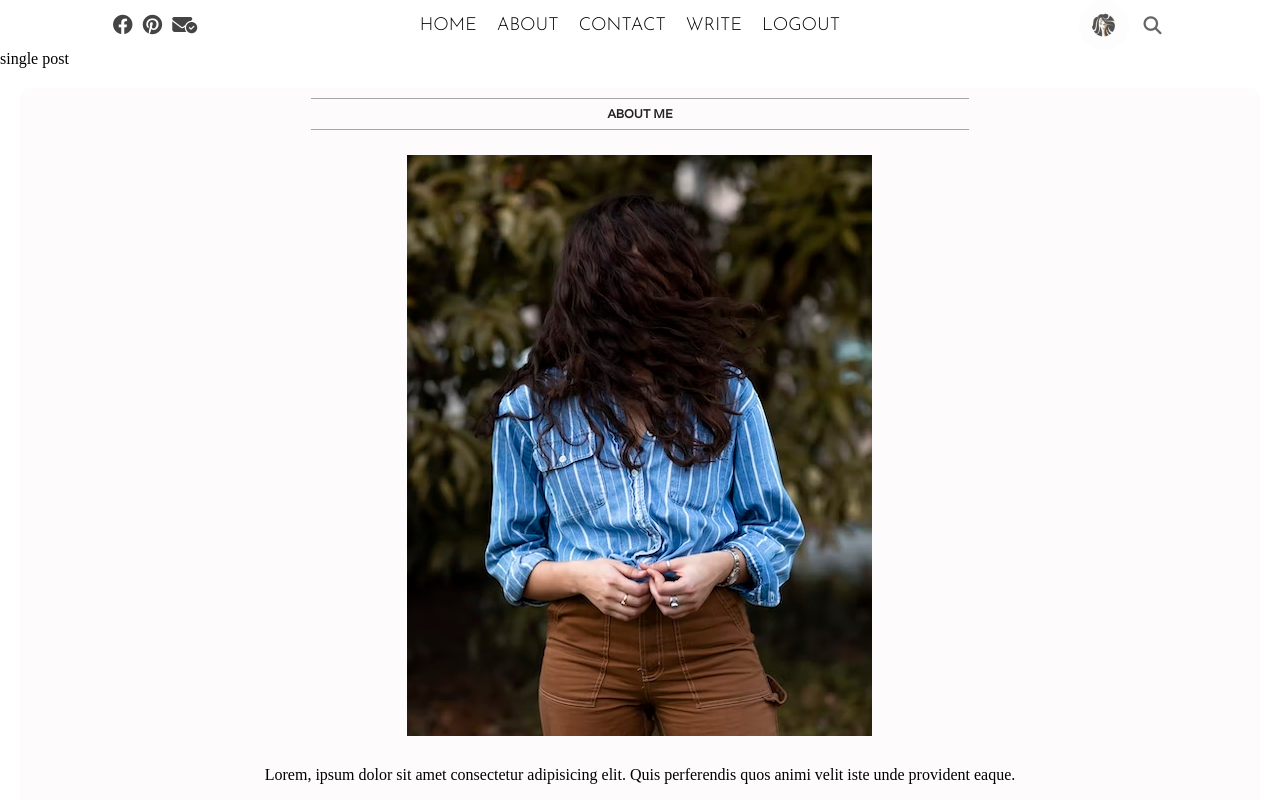
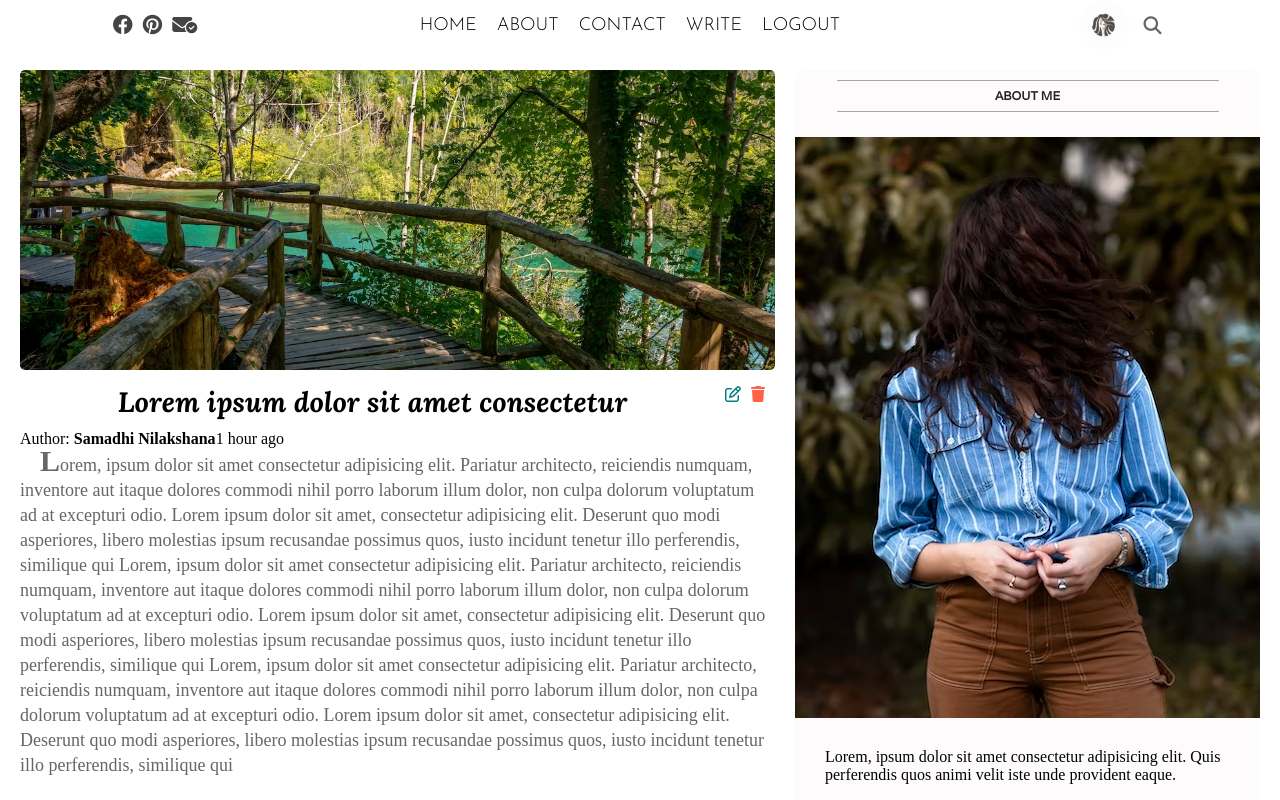
Before and after one commit to Sama-Liyanage/Journal-Website, a React (Create React App) app: page / in a window 1280 px wide. Shown: the top 800 px of the page. Built offline with nearby package versions, Linux system fonts and the light colour scheme.

Commit message:
Update Content

```diff
--- a/src/components/singlePost/SinglePost.jsx
+++ b/src/components/singlePost/SinglePost.jsx
@@ -1,10 +1,47 @@
 import React from 'react'
 import "./singlePost.css";
+import singlePostImg from "../../assets/singlePostImg.jpg"
 
 export default function SinglePost() {
   return (
     <div className="singlePost">
-       single post
+      <div className="singlePostWrapper">
+        <img src={singlePostImg} alt="" className="singlePostImg" />
+        <h1 className="singlePostTitle">
+            Lorem ipsum dolor sit amet consectetur
+            <div className="singlePostEdit">
+                <i className="singlePostIcon fa-regular fa-pen-to-square"></i>
+                <i className="singlePostIcon fa-solid fa-trash"></i>
+            </div>
+        </h1>
+        <div className="singlePostInfo">
+          <span className="singlePostAuthor">Author: <b>Samadhi Nilakshana</b></span>
+          <span className="singlePostDate">1 hour ago</span>
+          <p className="singlePostDesc">
+            Lorem, ipsum dolor sit amet consectetur adipisicing elit.
+            Pariatur architecto, reiciendis numquam, inventore aut itaque
+            dolores commodi nihil porro laborum illum dolor, non culpa
+            dolorum voluptatum ad at excepturi odio. Lorem ipsum dolor
+            sit amet, consectetur adipisicing elit. Deserunt quo modi
+            asperiores, libero molestias ipsum recusandae possimus quos,
+            iusto incidunt tenetur illo perferendis, similique qui
+            Lorem, ipsum dolor sit amet consectetur adipisicing elit.
+            Pariatur architecto, reiciendis numquam, inventore aut itaque
+            dolores commodi nihil porro laborum illum dolor, non culpa
+            dolorum voluptatum ad at excepturi odio. Lorem ipsum dolor
+            sit amet, consectetur adipisicing elit. Deserunt quo modi
+            asperiores, libero molestias ipsum recusandae possimus quos,
+            iusto incidunt tenetur illo perferendis, similique qui
+            Lorem, ipsum dolor sit amet consectetur adipisicing elit.
+            Pariatur architecto, reiciendis numquam, inventore aut itaque
+            dolores commodi nihil porro laborum illum dolor, non culpa
+            dolorum voluptatum ad at excepturi odio. Lorem ipsum dolor
+            sit amet, consectetur adipisicing elit. Deserunt quo modi
+            asperiores, libero molestias ipsum recusandae possimus quos,
+            iusto incidunt tenetur illo perferendis, similique qui
+             </p>
+        </div>
+      </div>
     </div>
   )
 }
--- a/src/components/singlePost/singlePost.css
+++ b/src/components/singlePost/singlePost.css
@@ -0,0 +1,61 @@
+.singlePost{
+    flex:9;
+}
+
+.singlePostWrapper{
+    padding: 20px;
+    padding-right: 0;
+}
+
+.singlePostImg{
+    width: 100%;
+    height: 300px;
+    border-radius: 5px;
+    object-fit: cover;
+}
+
+.singlePostTitle{
+    text-align: center;
+    margin: 10px;
+    font-family: 'Lora', serif;
+    font-size: 28px;
+}
+
+.singlePostEdit{
+    float: right;
+    font-size: 16px;
+}
+
+.singlePostIcon{
+    margin-left: 10px;
+    cursor: pointer;
+}
+
+.singlePostIcon:first-child{
+    color: teal;
+}
+
+.singlePostIcon:last-child{
+    color: tomato;
+}
+
+.sinlePostInfo{
+    margin-bottom: 20px;
+    display: flex;
+    justify-content:space-between ;
+    font-size: 16px;
+    font-family: 'Varela Round', sans-serif;
+    color: #b39656;
+}
+
+.singlePostDesc{
+    color: #666;
+    font-size: 18px;
+    line-height: 25px;
+}
+
+.singlePostDesc::first-letter{
+    margin-left: 20px;
+    font-size: 30px;
+    font-weight: 600;
+}
--- a/src/pages/home/single/single.css
+++ b/src/pages/home/single/single.css
@@ -0,0 +1,3 @@
+.single{
+    display:flex;
+}
```
Also changed, not shown: src/assets/singlePostImg.jpg (added).
